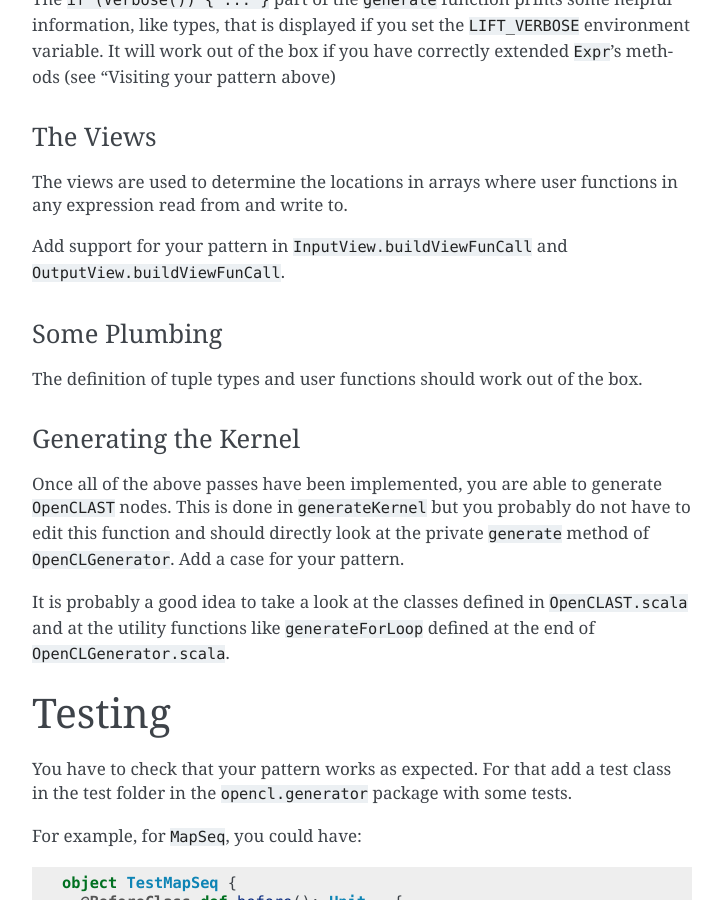
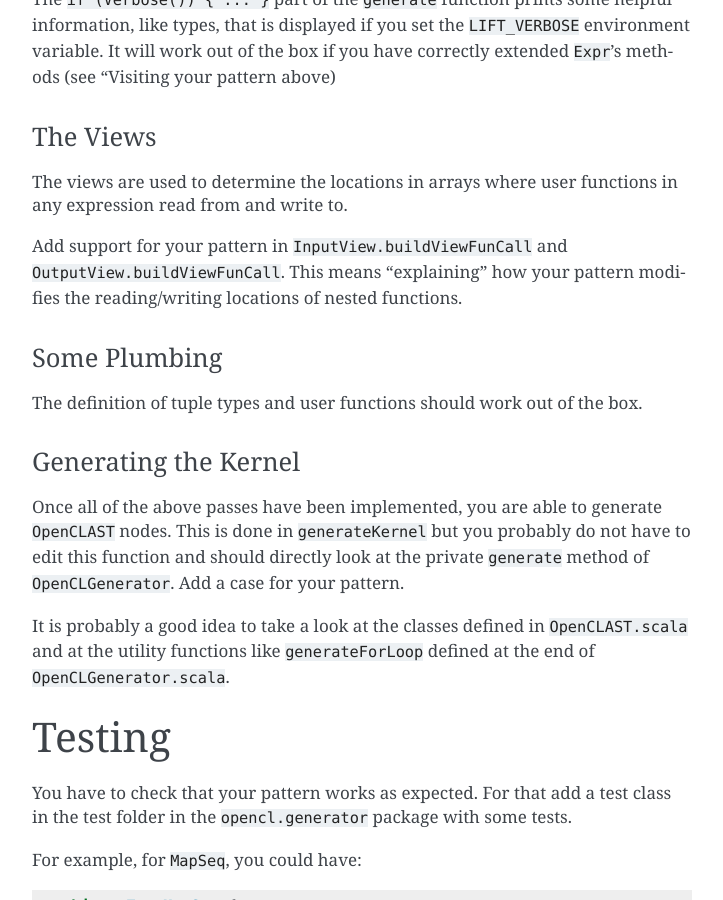
Before and after one commit to lift-project/lift, a Sphinx documentation site: the page built from docs/source/developing-lift/howtos/new_opencl_pattern.rst, in a window 1280 px wide and 900 px high, scrolled down 2835 px. Shown: the whole window, without its empty margins (388-1111 px from the left). Built offline with Sphinx 7.4.7, drawn with Linux system fonts in a browser that asks for light colours.

Commit message:
Adding a tiny bit about views

```diff
--- a/docs/source/developing-lift/howtos/new_opencl_pattern.rst
+++ b/docs/source/developing-lift/howtos/new_opencl_pattern.rst
@@ -147,7 +147,8 @@ The views are used to determine the locations in arrays where user functions in
 any expression read from and write to.
 
 Add support for your pattern in ``InputView.buildViewFunCall`` and
-``OutputView.buildViewFunCall``.
+``OutputView.buildViewFunCall``. This means "explaining" how your pattern
+modifies the reading/writing locations of nested functions.
 
 
 Some Plumbing
```
